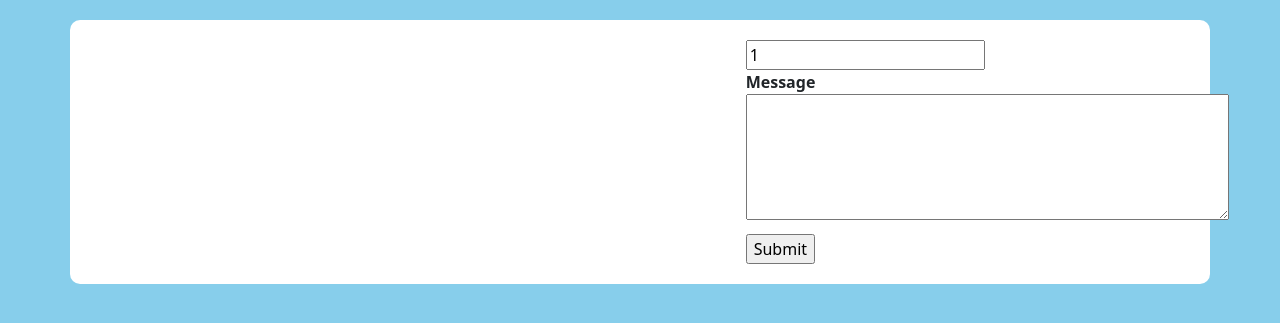
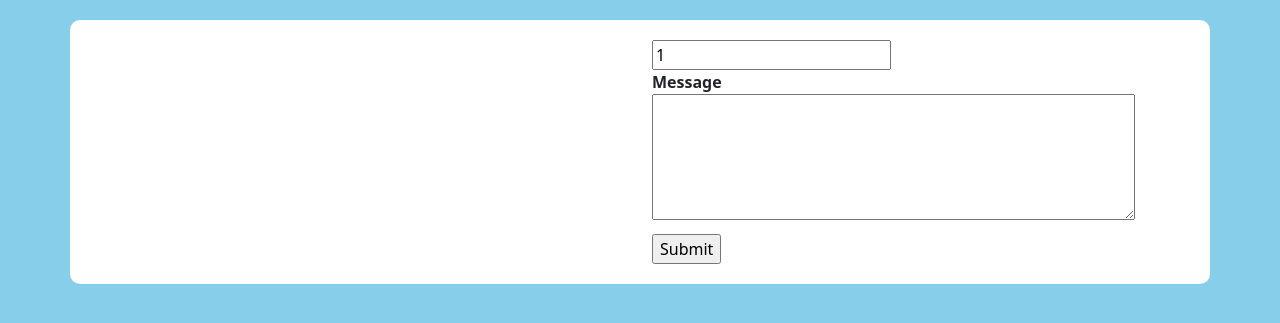
Before and after one commit to mizukami-0418/sns_application, a Python web app: template flaskr/templates/message.html in a window 1280 px wide. Shown: the part 56-379 px from the top of the page. Run offline with Jinja, Linux system fonts and the light colour scheme; the template is opened without the code that fills it: most values are stand-ins (such as "Sample title", 1, 10 or a date in 2020); form fields are guessed from the names that the template uses; some libraries are stand-ins or nearby versions.

Commit message:
message.html#JSで既読をつける処理とデザインの修正

```diff
--- a/flaskr/templates/message.html
+++ b/flaskr/templates/message.html
@@ -19,18 +19,22 @@
       user_id: user_id
     }, function(data){
       $('#message-form').before(data['data']);
+      let checked_message_ids = data['checked_message_ids']
+      for(let idx = 0; idx < checked_message_ids.length; idx++){
+        $('#self-message-tag-' + checked_message_ids[idx]).append('<p class="text-end">既読</p>')
+      }
     });
   };
 </script>
 <div class="row">
   {% for message in messages %}
     {% if message.from_user_id == current_user.id %}
-    <div class="col-lg-1 offset-lg-6 col-md-1 offset-md-2 col-sm-1 offset-sm-1 col-1">
-      {% if message.is_read %} {# メッセージが読まれている #}
-      <p>既読</p>
+    <div id="self-message-tag-{{message.id}}" class="col-lg-1 offset-lg-6 col-md-1 offset-md-3 col-sm-2 offset-sm-2 col-2 offset-2">
+      {% if message.is_checked %} {# 既読メッセージにチェック済 #}
+      <p class="text-end">既読</p>
       {% endif %}
     </div>
-    <div class="speech-bubble-self col-lg-4 col-md-8 col-sm-8 col-9">
+    <div class="speech-bubble-self col-lg-4 col-md-7 col-sm-6 col-6">
       {% for splitted_message in message.message | replace_newline %}
         <p>{{ splitted_message | urlize }}</p>
       {% endfor %}
@@ -48,15 +52,15 @@
       {% endif %}
       <p>{{ user.username }}</p>
     </div>
-    <div class="speech-bubble-dest col-lg-4 col-md-8 col-sm-8 col-9">
+    <div class="speech-bubble-dest col-lg-4 col-md-7 col-sm-6 col-6">
       {% for splitted_message in message.message | replace_newline %}
         <p>{{ splitted_message | urlize }}</p>
       {% endfor %}
     </div>
-    <div class="col-lg-7 col-md-3 col-sm-1 col-1"></div>
+    <div class="col-lg-7 col-md-3 col-sm-4 col-4"></div>
     {% endif %}
   {% endfor %}
-  <div id="message-form" class="col-lg-4 offset-lg-7 col-md-8 offset-md-4 col-sm-12 col-12">
+  <div id="message-form" class="col-lg-3 offset-lg-6 col-md-6 offset-md-4 col-sm-10 col-10">
     <form method="POST">
       {{ form.csrf_token }}
       {{ form.to_user_id(value=to_user_id) }}
```
